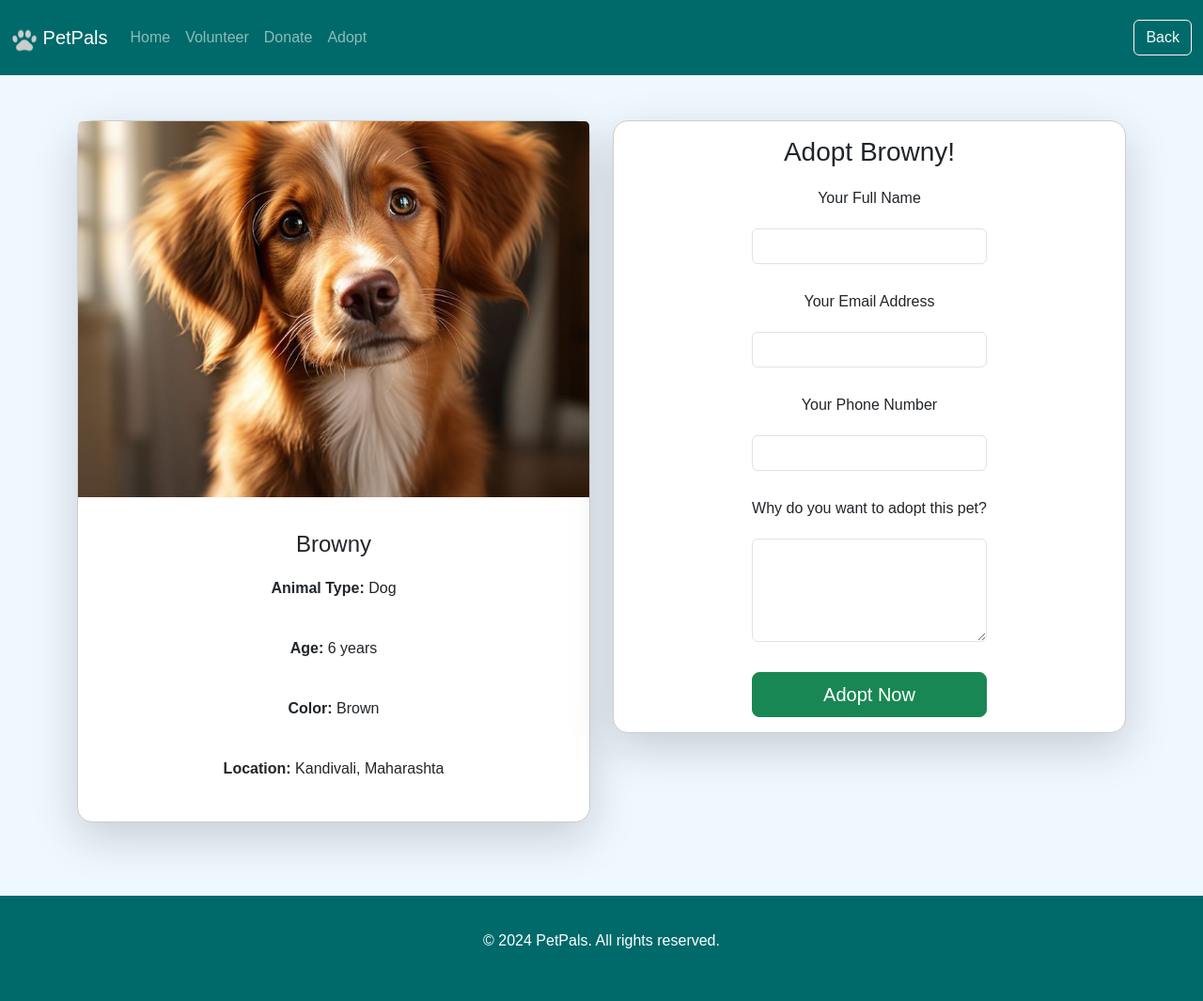
After one commit to nirrav/PetPals, a PHP site: page /adopt_pet.php?id=20 in a window 1280 px wide. The commit adds this page. Shown: the whole page at 94% size. Run offline with PHP 8.4, Linux system fonts and the light colour scheme; data comes from the database, SQL or seed files in the repository.

Commit message:
hello old friend, so today i made a new page to handle adoption, will add backend tomorrow, added backedn for the volunteer form, tomorrow might make major change or idk lets see, ill see you tomorrow

```diff
--- /dev/null
+++ b/adopt_pet.php
@@ -0,0 +1,133 @@
+<?php
+session_start();
+include 'config.php';
+
+// Check if the pet ID is provided
+if (isset($_GET['id'])) {
+    $pet_id = $_GET['id'];
+
+    // Fetch the pet's details from the database
+    $stmt = $conn->prepare("SELECT * FROM animal_adoption WHERE id = ?");
+    $stmt->bind_param("i", $pet_id);
+    $stmt->execute();
+    $result = $stmt->get_result();
+
+    if ($result && $result->num_rows > 0) {
+        $row = $result->fetch_assoc();
+    } else {
+        echo "Pet not found!";
+        exit;
+    }
+
+    // Close the database connection
+    $stmt->close();
+    $conn->close();
+} else {
+    echo "Pet ID not provided.";
+    exit;
+}
+?>
+
+<!DOCTYPE html>
+<html lang="en">
+
+<head>
+    <meta charset="UTF-8">
+    <meta name="viewport" content="width=device-width, initial-scale=1.0">
+    <title>Adopt <?php echo htmlspecialchars($row["name"] ?? '', ENT_QUOTES, 'UTF-8'); ?></title>
+    <link href="https://cdn.jsdelivr.net/npm/bootstrap@5.3.0-alpha1/dist/css/bootstrap.min.css" rel="stylesheet">
+    <link rel="icon" type="image/png" href="media/tabIcon.png">
+    <link rel="stylesheet" href="styles.css">
+</head>
+
+<body style="background-color: #f0f8ff;">
+
+    <!-- Navigation Bar -->
+    <nav class="navbar navbar-expand-lg" style="background-color: #006a6a;" data-bs-theme="dark">
+        <div class="container-fluid">
+            <a class="navbar-brand" href="#">
+                <img src="media/navIcon.png" alt="Logo" width="28" height="auto" class="d-inline-block align-text-top">
+                PetPals
+            </a>
+            <button class="navbar-toggler" type="button" data-bs-toggle="collapse"
+                data-bs-target="#navbarSupportedContent" aria-controls="navbarSupportedContent" aria-expanded="false"
+                aria-label="Toggle navigation">
+                <span class="navbar-toggler-icon"></span>
+            </button>
+            <div class="collapse navbar-collapse" id="navbarSupportedContent">
+                <ul class="navbar-nav me-auto mb-2 mb-lg-0">
+                    <li class="nav-item"><a class="nav-link" href="index.php">Home</a></li>
+                    <li class="nav-item"><a class="nav-link" href="volunteer.php">Volunteer</a></li>
+                    <li class="nav-item"><a class="nav-link" href="#">Donate</a></li>
+                    <li class="nav-item"><a class="nav-link" href="petCards.php">Adopt</a></li>
+                </ul>
+                <button class="btn btn-outline-light" onclick="goBack()">Back</button>
+            </div>
+        </div>
+    </nav>
+
+    <!-- Main Content Section -->
+    <div class="container py-5">
+        <div class="row">
+            <div class="col-lg-6">
+                <!-- Pet Image and Info -->
+                <div class="card shadow-lg">
+                    <img src="<?php echo htmlspecialchars($row["photo"] ?? '', ENT_QUOTES, 'UTF-8'); ?>"
+                        alt="<?php echo htmlspecialchars($row["name"] ?? '', ENT_QUOTES, 'UTF-8'); ?>"
+                        class="card-img-top" style="height: 400px; object-fit: cover;">
+                    <div class="card-body">
+                        <h2 class="card-title"><?php echo htmlspecialchars($row["name"] ?? '', ENT_QUOTES, 'UTF-8'); ?>
+                        </h2>
+                        <p><strong>Animal Type:</strong>
+                            <?php echo htmlspecialchars($row["animalType"] ?? '', ENT_QUOTES, 'UTF-8'); ?></p>
+                        <p><strong>Age:</strong> <?php echo htmlspecialchars($row["age"] ?? '', ENT_QUOTES, 'UTF-8'); ?>
+                            years</p>
+                        <p><strong>Color:</strong>
+                            <?php echo htmlspecialchars($row["color"] ?? '', ENT_QUOTES, 'UTF-8'); ?></p>
+                        <p><strong>Location:</strong>
+                            <?php echo htmlspecialchars($row["location"] ?? '', ENT_QUOTES, 'UTF-8'); ?></p>
+                    </div>
+                </div>
+            </div>
+
+            <div class="col-lg-6">
+                <!-- Adoption Form -->
+                <div class="card shadow-lg">
+                    <div class="card-body">
+                        <h3>Adopt <?php echo htmlspecialchars($row["name"] ?? '', ENT_QUOTES, 'UTF-8'); ?>!</h3>
+                        <form action="submit_adopt.php" method="POST">
+                            <input type="hidden" name="pet_id" value="<?php echo $pet_id; ?>">
+
+                            <div class="mb-3">
+                                <label for="fullName" class="form-label">Your Full Name</label>
+                                <input type="text" class="form-control" id="fullName" name="fullName" required>
+                            </div>
+                            <div class="mb-3">
+                                <label for="email" class="form-label">Your Email Address</label>
+                                <input type="email" class="form-control" id="email" name="email" required>
+                            </div>
+                            <div class="mb-3">
+                                <label for="phone" class="form-label">Your Phone Number</label>
+                                <input type="text" class="form-control" id="phone" name="phone" required>
+                            </div>
+                            <div class="mb-3">
+                                <label for="message" class="form-label">Why do you want to adopt this pet?</label>
+                                <textarea class="form-control" id="message" name="message" rows="4" required></textarea>
+                            </div>
+                            <button type="submit" class="btn btn-success btn-lg w-100 mt-3">Adopt Now</button>
+                        </form>
+                    </div>
+                </div>
+            </div>
+        </div>
+    </div>
+
+    <!-- Footer -->
+    <footer class="text-center py-4" style="background-color: #006a6a; color: white;">
+        <p>&copy; 2024 PetPals. All rights reserved.</p>
+    </footer>
+
+    <script src="https://cdn.jsdelivr.net/npm/bootstrap@5.3.0-alpha1/dist/js/bootstrap.bundle.min.js"></script>
+</body>
+
+</html>
--- a/contact.html
+++ b/contact.html
@@ -73,13 +73,13 @@
                         <a class="nav-link active" aria-current="page" href="index.php">Home</a>
                     </li>
                     <li class="nav-item dropdown" id="hoverDropdown">
-                        <a class="nav-link dropdown-toggle active" href="volunteer.html" role="button"
+                        <a class="nav-link dropdown-toggle active" href="volunteer.php" role="button"
                             aria-expanded="false">
                             How can you help us?
                         </a>
                         <ul class="dropdown-menu" style="background-color: #006a6a; border: 2px solid black;">
                             <li><a class="dropdown-item" style="border-bottom: 2px solid black;"
-                                    href="volunteer.html">Volunteer</a>
+                                    href="volunteer.php">Volunteer</a>
                             </li>
                             <li><a class="dropdown-item" style="border-bottom: 2px solid black;" href="#">Donate</a>
                             </li>
--- a/petCards.php
+++ b/petCards.php
@@ -104,13 +104,13 @@ if ($_SERVER["REQUEST_METHOD"] == "POST") {
                         <a class="nav-link active" aria-current="page" href="index.php">Home</a>
                     </li>
                     <li class="nav-item dropdown" id="hoverDropdown">
-                        <a class="nav-link dropdown-toggle active" href="volunteer.html" role="button"
+                        <a class="nav-link dropdown-toggle active" href="volunteer.php" role="button"
                             aria-expanded="false">
                             How can you help us?
                         </a>
                         <ul class="dropdown-menu" style="background-color: #006a6a; border: 2px solid black;">
                             <li><a class="dropdown-item" style="border-bottom: 2px solid black;"
-                                    href="volunteer.html">Volunteer</a>
+                                    href="volunteer.php">Volunteer</a>
                             </li>
                             <li><a class="dropdown-item" style="border-bottom: 2px solid black;" href="#">Donate</a>
                             </li>
```
Also changed, not shown: index.php (+6 -6 lines), pet_profile.php (+12 -2 lines), volunteer.php (renamed from volunteer.html, +85 -48 lines).
